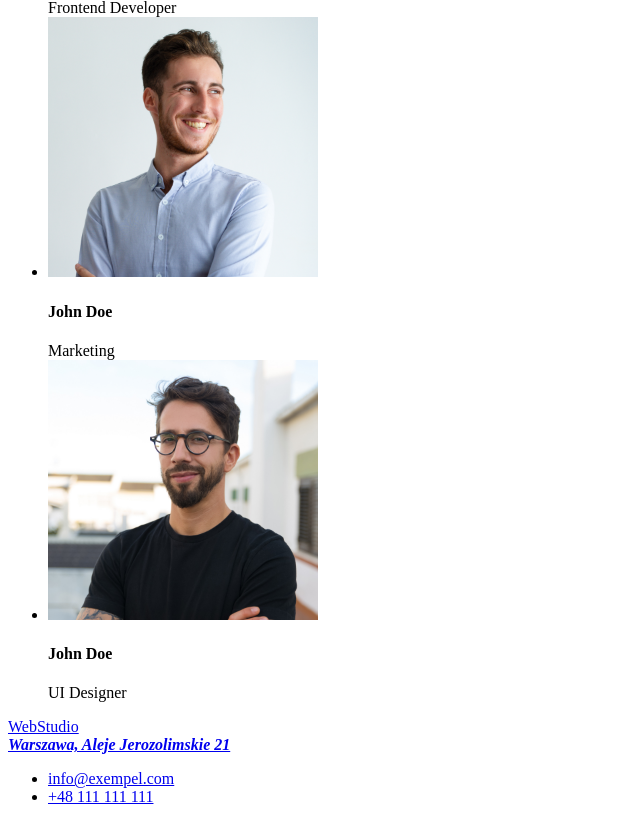
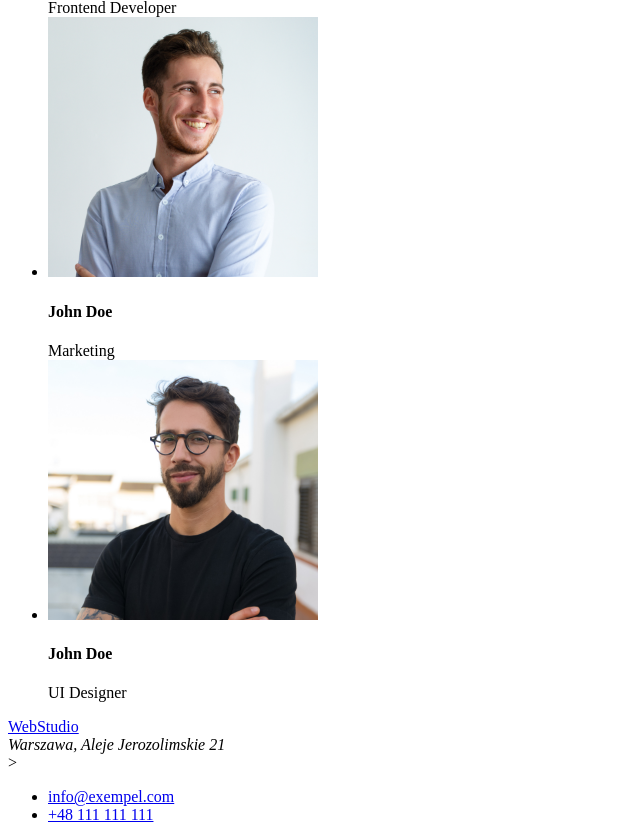
Before and after one commit to IzabelaMalinowska/goit-markup-hw-01, a plain HTML site: page index.html in a window 1280 px wide. Shown: the part 2241-3081 px from the top of the page, without its empty margins (0-640 px from the left). Drawn offline with Linux system fonts and the light colour scheme.

Commit message:
Update index.html

```diff
--- a/index.html
+++ b/index.html
@@ -137,10 +137,8 @@
     </main>
     <footer>
       <a href="/">WebStudio</a>
-      <a href="/adres"
-        ><address>
-          <strong> Warszawa, Aleje Jerozolimskie 21</strong>
-        </address></a
+      <address> Warszawa, Aleje Jerozolimskie 21
+        </address>
       >
       <ul>
         <li><a href="mailto:info@exempel.com">info@exempel.com</a></li>
```
